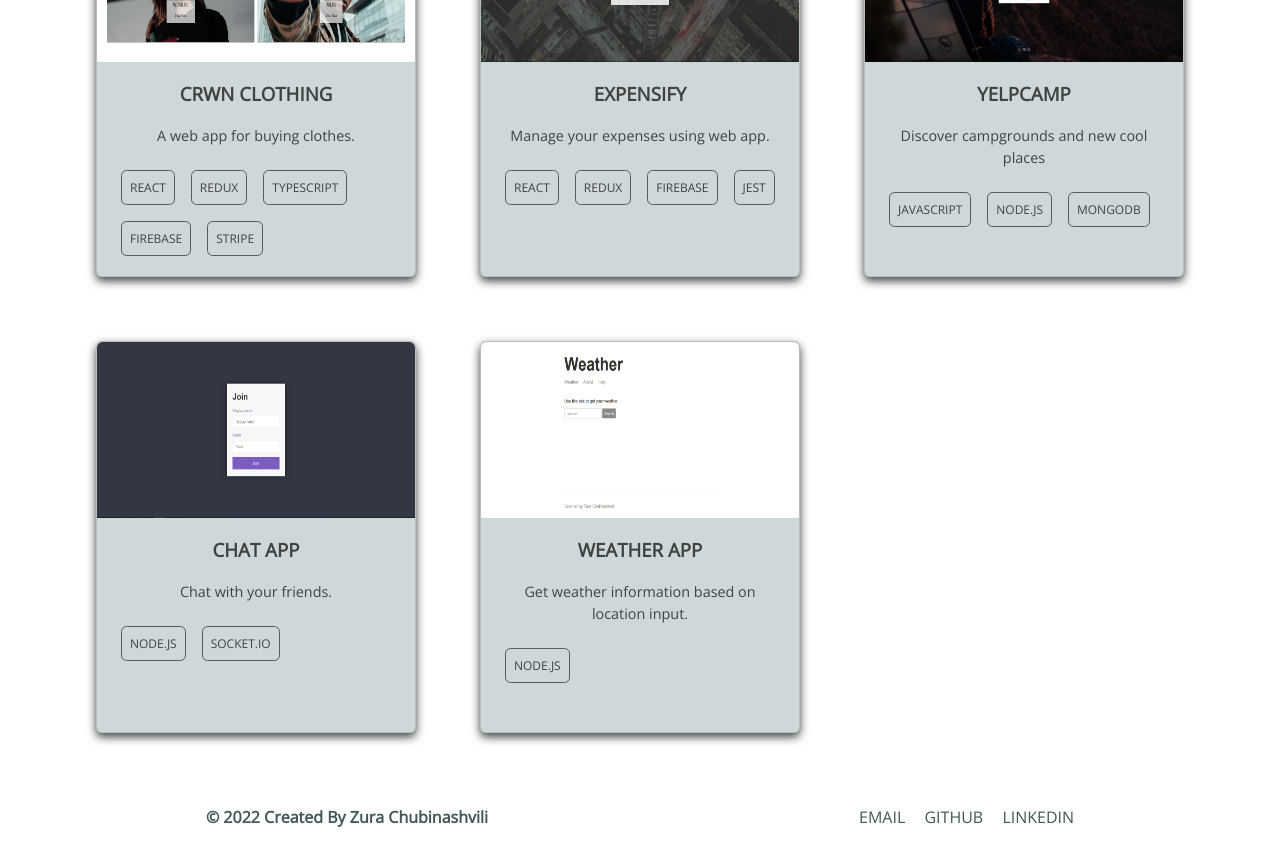
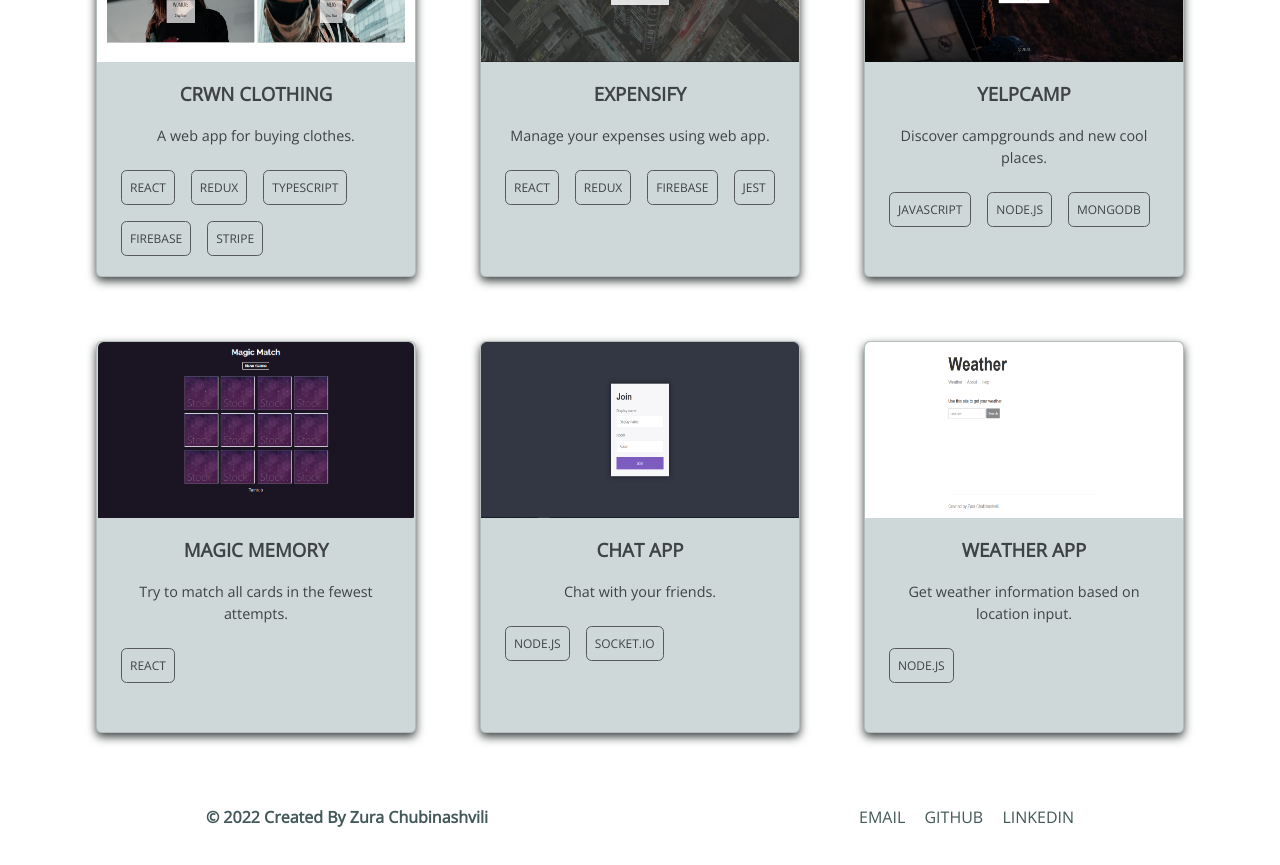
Before and after one commit to chubinashvili/my-portfolio, a React (Create React App) app: page / in a window 1280 px wide. Shown: the part 980-1845 px from the top of the page. Built offline with nearby package versions, Linux system fonts and the light colour scheme.

Commit message:
added magic-memory project data

```diff
--- a/src/routes/About/About.component.jsx
+++ b/src/routes/About/About.component.jsx
@@ -10,7 +10,7 @@ const About = () => {
     <section id='about'>
         <AboutContainer>
           <AboutTextContainer>
-            <AboutText isThemeDark={isThemeDark}>I'm Zura Chubinashvili, web developer from Tbilisi, Georgia. In my spare time I learn more and more about web development. My goal is to become one of the best in this profession :))</AboutText>
+            <AboutText isThemeDark={isThemeDark}>I'm Zura Chubinashvili, web developer from Tbilisi, Georgia. In my spare time I learn more and more about web development. My goal is to become one of the bests in this profession :))</AboutText>
           </AboutTextContainer>
         </AboutContainer>
     </section>
--- a/src/routes/Projects/Projects.component.jsx
+++ b/src/routes/Projects/Projects.component.jsx
@@ -32,10 +32,16 @@ const PROJECTS = [
     ],
     }, {
       title: 'YELPCAMP',
-      body: 'Discover campgrounds and new cool places',
+      body: 'Discover campgrounds and new cool places.',
       web: 'https://yelpcamp56.herokuapp.com/',
       imageUrl: '/images/yelpcamp.PNG',
       technologies: ['Javascript', 'Node.js', 'MONGODB'],
+    }, {
+      title: 'MAGIC MEMORY',
+      body: 'Try to match all cards in the fewest attempts.',
+      web: 'https://magic-memory-app.netlify.app/',
+      imageUrl: '/images/magic-memory.PNG',
+      technologies: ['React'],
     }, {
       title: 'CHAT APP',
       body: 'Chat with your friends.',
```
Also changed, not shown: public/images/magic-memory.PNG (added).
